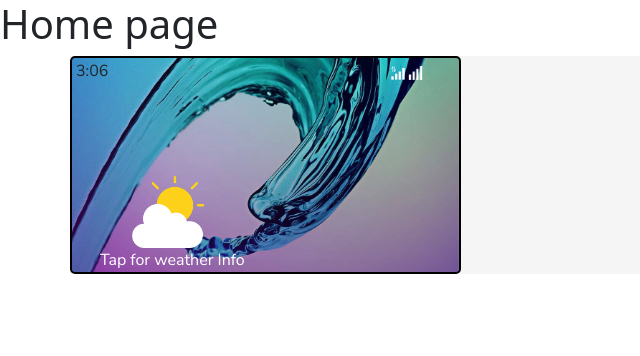
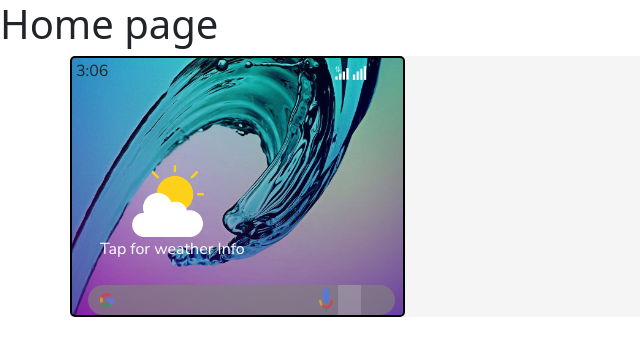
Before and after one commit to GeoffreyGichaga/mpesa-pin-sec, a React (Create React App) app: page / in a window 1280 px wide. Shown: the top 356 px of the page, without its empty margins (0-640 px from the left). Built offline with nearby package versions, Linux system fonts and the light colour scheme; grey boxes are pictures that could not be loaded.

Commit message:
add google search bar

```diff
--- a/src/pages/Home.js
+++ b/src/pages/Home.js
@@ -1,9 +1,9 @@
 import Container from 'react-bootstrap/Container'
 import React from 'react'
-import Button  from 'react-bootstrap/Button'
-import { useNavigate } from 'react-router'
+// import Button  from 'react-bootstrap/Button'
+// import { useNavigate } from 'react-router'
 import Row from 'react-bootstrap/Row'
-import Col from 'react-bootstrap/Col'
+// import Col from 'react-bootstrap/Col'
 import '../styling/home.css'
 
 
@@ -12,10 +12,11 @@ import network2 from '../Assets/networksignal.png'
 
 import cloudy from '../Assets/cloudy.png'
 
-
+import search from '../Assets/search.png'
+import googlevoice from '../Assets/googlevoice.png'
 
 const Home = () => {
-  const navigate = useNavigate()
+  // const navigate = useNavigate()
 
 
   const time = new Date()
@@ -68,6 +69,30 @@ const Home = () => {
         {/* Google Search Bar */}
         <Row>
 
+        <div className='googlesearch d-flex mt-4 ms-3'>
+          <img src={search} className='gicon mt-2 mb-2' alt='google'/>
+          {/* <img src={googlevoice} className='gvoice' alt='gvoice'/>
+          <img src='https://upload.wikimedia.org/wikipedia/commons/f/f9/Google_Lens_-_new_logo.png' className='lens' alt='g'/> */}
+
+
+
+
+
+          <div className='voicelens d-flex justify-content-center'>
+            <img src={googlevoice} className='gvoice ms-2 w-25' alt='gvoice'/>
+            <img src='https://upload.wikimedia.org/wikipedia/commons/f/f9/Google_Lens_-_new_logo.png' className='lens' alt='g'/>
+          </div>
+
+
+        </div>
+
+
+
+
+
+
+
+
         </Row>
 
 
--- a/src/styling/home.css
+++ b/src/styling/home.css
@@ -11,7 +11,7 @@ font-family: 'Nunito Sans', sans-serif;
  }
  .phonerow{
     background-color: black;
-    width: 35%;
+    width: 30%;
     border: 2px solid black;
     border-radius: 5px;
     background-image: linear-gradient(rgba(0, 0, 0, 0.1), rgba(0, 0, 0, 0.3)), url('../Assets/floatingwater.jpeg');
@@ -64,3 +64,34 @@ font-family: 'Nunito Sans', sans-serif;
 .cloudy{
     width: 4.5rem;
 }
+
+
+/* Google Search bar */
+
+.googlesearch{
+    border-radius: 50px;
+    background-color: gray;
+    opacity: 0.7;
+
+}
+
+.gicon{
+    width: 5%;
+    height: auto;
+}
+
+
+.voicelens{
+    margin-left: 60%;
+}
+
+
+.gvoice{
+    width: 23%;
+    height: auto;
+}
+
+.lens{
+    width: 23%;
+    height: auto;
+}
```
Also changed, not shown: src/Assets/googlevoice.png (added), src/Assets/search.png (added).
